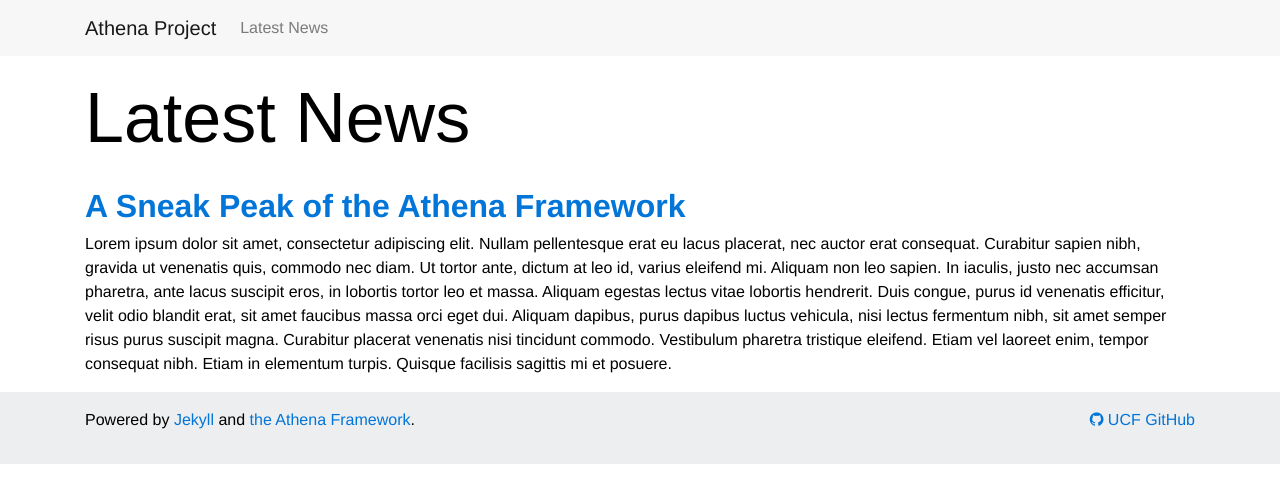
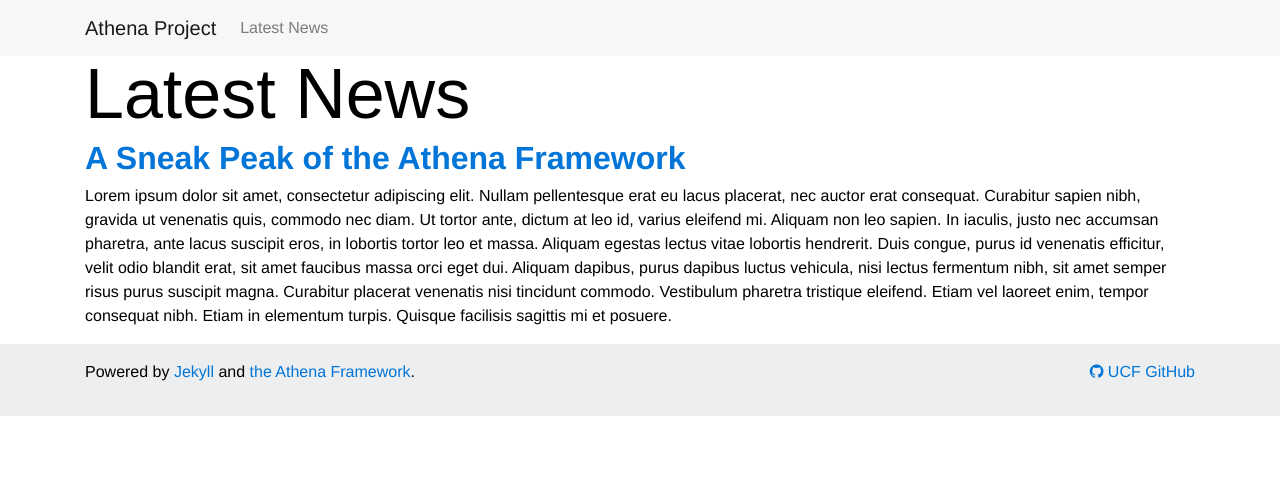
Before and after one commit to UCF/Athena-Project, a Jekyll site: the page built from latest-news.md, in a window 1280 px wide. Shown: the top 503 px of the page. Built offline with Jekyll 4.4.1, drawn with Linux system fonts in a browser that asks for light colours; some web fonts are replaced.

Commit message:
Updated changes from stash.

```diff
--- a/_layouts/home.html
+++ b/_layouts/home.html
@@ -11,7 +11,7 @@
             {% endif %}
         </div>
     </header>
-    <main class="main">
+    <main>
         <article class="py-4 container">
             {{ content }}
         </article>
--- a/_layouts/news.html
+++ b/_layouts/news.html
@@ -5,13 +5,13 @@
     <header class="header">
         {% include navigation.html %}
         <div class="container">
-            <h1 class="py-4 font-condensed">{{ page.title }}</h1>
+            <h1 class="font-condensed">{{ page.title }}</h1>
             {% if page.subtitle %}
             <div class="text-center"><p class="lead bg-primary d-inline-block px-4 py-2">{{ page.subtitle }}</p></div>
             {% endif %}
         </div>
     </header>
-    <main class="main container">
+    <main class="container">
         {% for post in site.posts %}
         <article id="{{ post.slug }}">
             <h2><a href="{{ post.url }}">{{ post.title }}</a></h2>
--- a/_layouts/post.html
+++ b/_layouts/post.html
@@ -11,7 +11,7 @@
             {% endif %}
         </div>
     </header>
-    <main class="main container py-4">
+    <main class="container py-4">
         <div class="row">
             <article class="col-md-8">
                 {{ content }}
```
